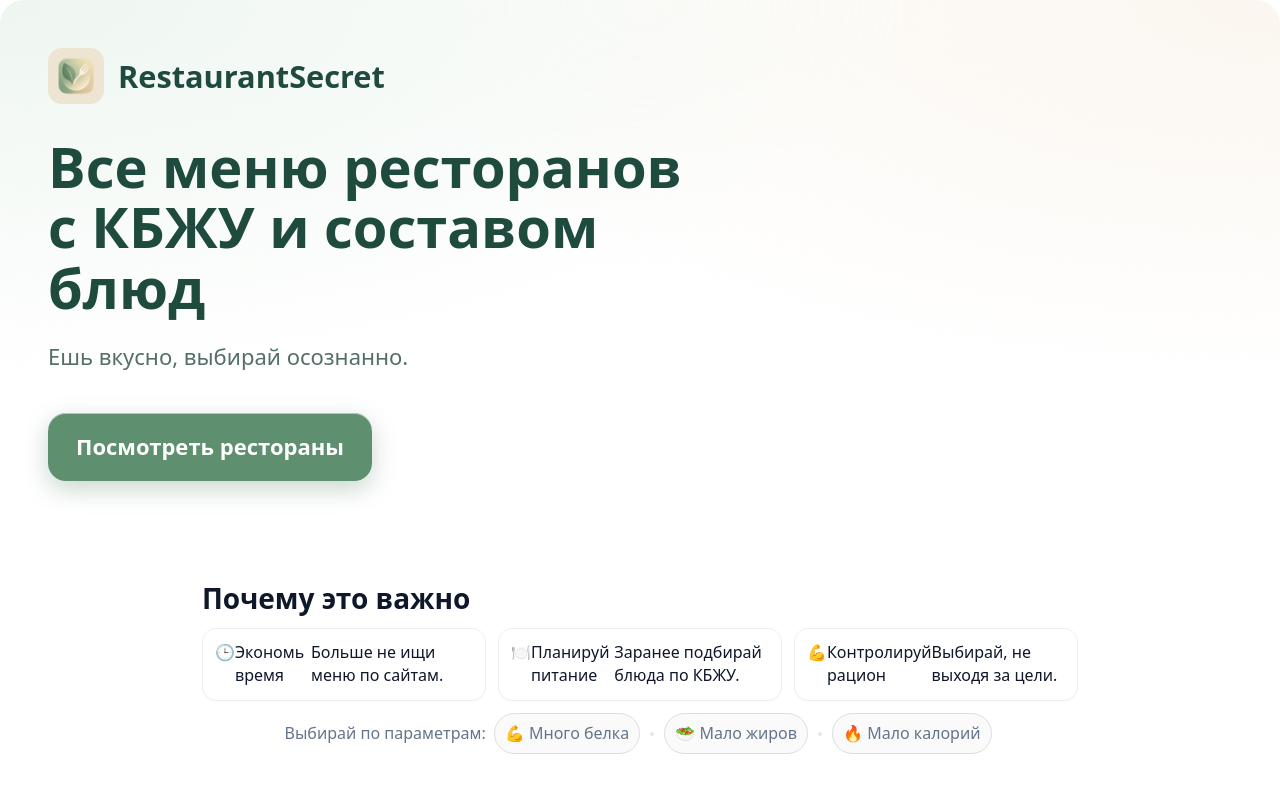
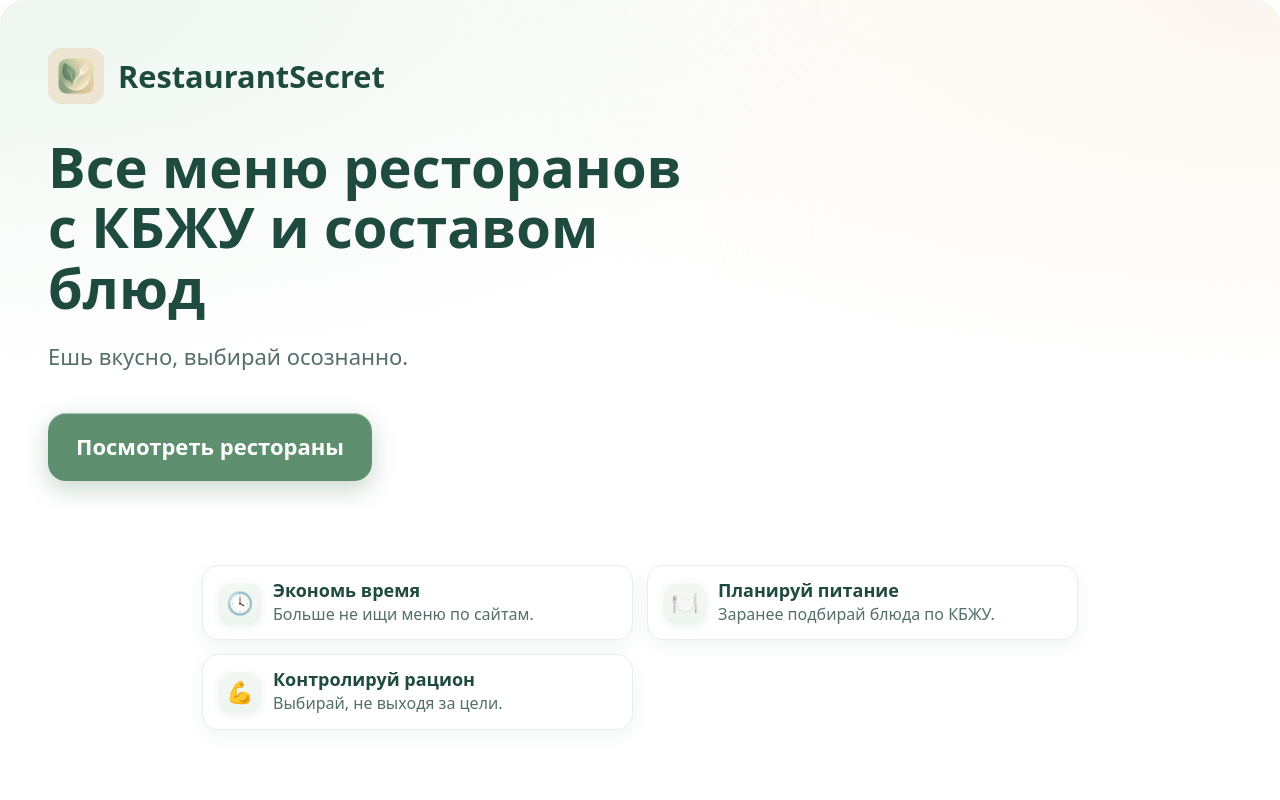
Before and after one commit to dsavastyan/restaurantsecret-web, a React (Vite) app: page / in a window 1280 px wide. Shown: the top 800 px of the page. Built offline with nearby package versions, Linux system fonts and the light colour scheme; no server answers.

Commit message:
Update landing benefits section

```diff
--- a/src/pages/Landing.jsx
+++ b/src/pages/Landing.jsx
@@ -4,7 +4,7 @@
 // - Global stylesheet (styles.css) exists; this file adds semantic classNames
 // - API base: https://api.restaurantsecret.ru
 // - No payment/subscription flows here (frozen by product decision)
-// - Chips under "Почему это важно" are examples only (non-clickable)
+// - Блок преимуществ под hero показывает три ключевые выгоды (без отдельного заголовка)
 // - SEO meta tags to be placed in index.html (not here)
 
 import { useEffect, useMemo, useState } from 'react'
@@ -51,21 +51,33 @@ function Hero() {
 
 function WhyImportant() {
   return (
-    <section className="why" aria-labelledby="why-title">
+    <section className="benefits" aria-label="Преимущества">
       <div className="container">
-        <h2 id="why-title" className="section-title">Почему это важно</h2>
-        <div className="why__cards">
-          <Card icon="🕒" title="Экономь время" text="Больше не ищи меню по сайтам." />
-          <Card icon="🍽️" title="Планируй питание" text="Заранее подбирай блюда по КБЖУ." />
-          <Card icon="💪" title="Контролируй рацион" text="Выбирай, не выходя за цели." />
-        </div>
-        <p className="why__example" aria-label="Примеры фильтров">
-          Выбирай по параметрам: <span className="chip">💪 Много белка</span>
-          <span className="dot" />
-          <span className="chip">🥗 Мало жиров</span>
-          <span className="dot" />
-          <span className="chip">🔥 Мало калорий</span>
-        </p>
+        <ul className="benefits__grid">
+          <li className="benefit-card">
+            <div className="benefit-icon" aria-hidden="true">🕓</div>
+            <div className="benefit-text">
+              <div className="benefit-title">Экономь время</div>
+              <div className="benefit-desc">Больше не ищи меню по сайтам.</div>
+            </div>
+          </li>
+
+          <li className="benefit-card">
+            <div className="benefit-icon" aria-hidden="true">🍽️</div>
+            <div className="benefit-text">
+              <div className="benefit-title">Планируй питание</div>
+              <div className="benefit-desc">Заранее подбирай блюда по КБЖУ.</div>
+            </div>
+          </li>
+
+          <li className="benefit-card">
+            <div className="benefit-icon" aria-hidden="true">💪</div>
+            <div className="benefit-text">
+              <div className="benefit-title">Контролируй рацион</div>
+              <div className="benefit-desc">Выбирай, не выходя за цели.</div>
+            </div>
+          </li>
+        </ul>
       </div>
     </section>
   )
@@ -222,16 +234,6 @@ function Footer() {
   )
 }
 
-function Card({ icon, title, text }) {
-  return (
-    <div className="card why__card">
-      <div className="card__icon" aria-hidden="true">{icon}</div>
-      <div className="card__title">{title}</div>
-      <div className="card__text">{text}</div>
-    </div>
-  )
-}
-
 function getInitials(name) {
   const parts = String(name).split(/\s+/).filter(Boolean)
   const first = parts[0]?.[0] || ''
@@ -264,12 +266,21 @@ const styles = `
 .hint { color: var(--muted); font-size: 13px; margin-top: 8px; }
 .hint--error { color: #b91c1c; }
 
-/* Why */
-.why { padding: 40px 0; }
-.why__cards { display: grid; grid-template-columns: repeat(auto-fit, minmax(220px, 1fr)); gap: 12px; margin-top: 12px; }
-.why__example { margin-top: 12px; color: var(--muted); text-align: center; }
-.chip { display: inline-block; padding: 6px 10px; border-radius: 999px; background: #f1f5f9; border: 1px solid var(--line); margin: 0 4px; font-size: 14px; }
-.dot { display: inline-block; width: 4px; height: 4px; background: var(--line); border-radius: 50%; margin: 0 6px; vertical-align: middle; }
+/* Benefits */
+.benefits { padding: clamp(12px, 3vw, 24px); }
+.benefits__grid { list-style: none; margin: 0; padding: 0; display: grid; gap: clamp(8px, 2vw, 14px); grid-template-columns: 1fr; }
+@media (min-width: 900px) {
+  .benefits__grid { grid-template-columns: 1fr 1fr; }
+}
+.benefit-card { display: grid; grid-template-columns: auto 1fr; align-items: center; gap: 12px; padding: 14px 16px; background: #ffffff; border-radius: 16px; border: 1px solid #e8edf0; box-shadow: 0 1px 0 #ffffff inset, 0 6px 18px rgba(31, 74, 62, 0.06); }
+.benefit-icon { width: 42px; height: 42px; display: grid; place-items: center; font-size: 22px; border-radius: 12px; background: linear-gradient(180deg, #f4f8f5 0%, #eef4f0 100%); box-shadow: 0 1px 0 #ffffff inset, 0 2px 8px rgba(31, 74, 62, 0.08); user-select: none; }
+.benefit-text { min-width: 0; }
+.benefit-title { color: #1f4a3e; font-weight: 700; font-size: clamp(15px, 2.2vw, 18px); line-height: 1.2; }
+.benefit-desc { margin-top: 2px; color: #294b43cc; font-size: clamp(13px, 2vw, 16px); line-height: 1.35; }
+@media (max-width: 420px) {
+  .benefit-card { padding: 12px 14px; border-radius: 14px; }
+  .benefit-icon { width: 38px; height: 38px; font-size: 20px; }
+}
 
 /* Restaurants grid */
 .restaurants { padding: 40px 0; }
--- a/src/styles.css
+++ b/src/styles.css
@@ -190,3 +190,82 @@ body.tg-dark .range-dash { color:#6b7280; }
   .brand__logo { width: 48px; height: 48px; }
   .hero { border-radius: 18px; }
 }
+
+/* ===== BENEFITS ===== */
+.benefits {
+  padding: clamp(12px, 3vw, 24px);
+}
+
+.benefits__grid {
+  list-style: none;
+  margin: 0;
+  padding: 0;
+  display: grid;
+  gap: clamp(8px, 2vw, 14px);
+  grid-template-columns: 1fr;
+}
+
+@media (min-width: 900px) {
+  .benefits__grid {
+    grid-template-columns: 1fr 1fr;
+  }
+}
+
+.benefit-card {
+  display: grid;
+  grid-template-columns: auto 1fr;
+  align-items: center;
+  gap: 12px;
+  padding: 14px 16px;
+  background: #ffffff;
+  border-radius: 16px;
+  border: 1px solid #e8edf0;
+  box-shadow:
+    0 1px 0 #ffffff inset,
+    0 6px 18px rgba(31, 74, 62, 0.06);
+}
+
+.benefit-icon {
+  width: 42px;
+  height: 42px;
+  display: grid;
+  place-items: center;
+  font-size: 22px;
+  border-radius: 12px;
+  background: linear-gradient(180deg, #f4f8f5 0%, #eef4f0 100%);
+  box-shadow:
+    0 1px 0 #ffffff inset,
+    0 2px 8px rgba(31, 74, 62, 0.08);
+  user-select: none;
+}
+
+.benefit-text {
+  min-width: 0;
+}
+
+.benefit-title {
+  color: #1f4a3e;
+  font-weight: 700;
+  font-size: clamp(15px, 2.2vw, 18px);
+  line-height: 1.2;
+}
+
+.benefit-desc {
+  margin-top: 2px;
+  color: #294b43cc;
+  font-size: clamp(13px, 2vw, 16px);
+  line-height: 1.35;
+}
+
+@media (max-width: 420px) {
+  .benefit-card {
+    padding: 12px 14px;
+    border-radius: 14px;
+  }
+
+  .benefit-icon {
+    width: 38px;
+    height: 38px;
+    font-size: 20px;
+  }
+}
```
